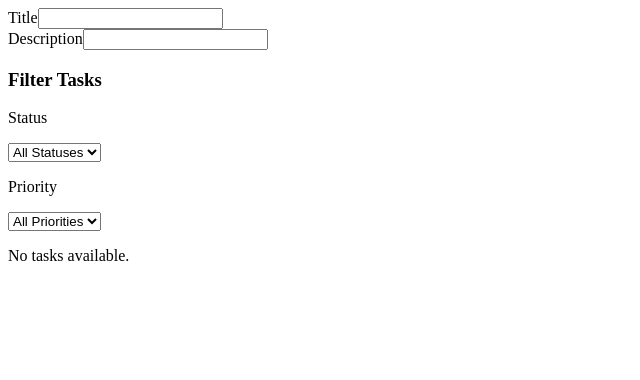
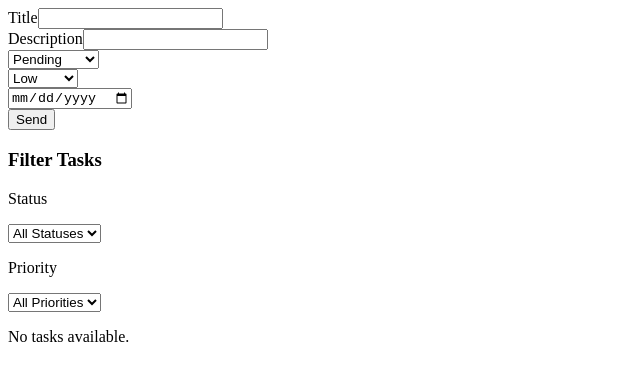
Before and after one commit to scamara100/task-dashboard, a React (Vite) app: page / in a window 1280 px wide. Shown: the top 380 px of the page, without its empty margins (0-640 px from the left). Built offline with nearby package versions, Linux system fonts and the light colour scheme.

Commit message:
add handleAddTask function

```diff
--- a/src/App.tsx
+++ b/src/App.tsx
@@ -2,7 +2,7 @@ import "./App.css";
 import TaskFilter from "./components/TaskFilter/TaskFilter";
 import { TaskForm } from "./components/TaskForm/TaskForm";
 import { TaskList } from "./components/TaskList/TaskList";
-import type { Task, TaskStatus } from "./types";
+import type { Task, TaskFormData, TaskStatus } from "./types";
 import { useState } from "react";
 
 
@@ -28,10 +28,18 @@ function App() {
     return true
   })
 
+  function handleAddTask(data: TaskFormData){
+    const newTask: Task = {
+      id: crypto.randomUUID(), ...data,
+    }
+
+    setTaskList((prev => [...prev, newTask]
+    ))
+  }
 
   return (
     <>
-      <TaskForm onSubmit={onsubmit}/>
+      <TaskForm onSubmit={handleAddTask} description={""} title={""}/>
       <TaskFilter onFilterChange={setFilter}/>
       <TaskList
         tasks={filterTasks}
--- a/src/components/TaskFilter/TaskFilter.tsx
+++ b/src/components/TaskFilter/TaskFilter.tsx
@@ -1,12 +1,6 @@
 import { useState } from "react";
 import type {TaskStatus, TaskFilterProps} from "../../types";
 
-// export interface TaskFilterProps {
-//   onFilterChange: (filters: {
-//     status?: TaskStatus;
-//     priority?: 'low' | 'medium' | 'high';
-//   }) => void;
-// }
 
 export default function TaskFilter({onFilterChange}: TaskFilterProps){
     const [status, setStatus] = useState<TaskStatus>()
--- a/src/components/TaskForm/TaskForm.tsx
+++ b/src/components/TaskForm/TaskForm.tsx
@@ -7,7 +7,7 @@ export function TaskForm({ onSubmit, initialData }: TaskFormProps) {
     title: "",
     description: "",
     status: "pending",
-    priority: "medium",
+    priority: "low",
     dueDate: ""
     },
   );
@@ -53,6 +53,24 @@ export function TaskForm({ onSubmit, initialData }: TaskFormProps) {
             onChange={handleChange}
           />
         </div>
+        <div>
+            <select value={formData.status} onChange={(e) => handleChange(e)}>
+              <option value="pending">Pending</option>
+              <option value="in-progress">In Progress</option>
+              <option value="completed">Completed</option>
+            </select>
+        </div>
+        <div>
+            <select value={formData.priority} onChange={(e) => handleChange(e)}>
+              <option value="low">Low</option>
+              <option value="medium">Medium</option>
+              <option value="high">High</option>
+            </select>
+        </div>
+        <div>
+            <input type="date" value={formData.dueDate} onChange={handleChange} />
+        </div>
+        <button type="submit">Send</button>
       </form>
     </>
   );
```
